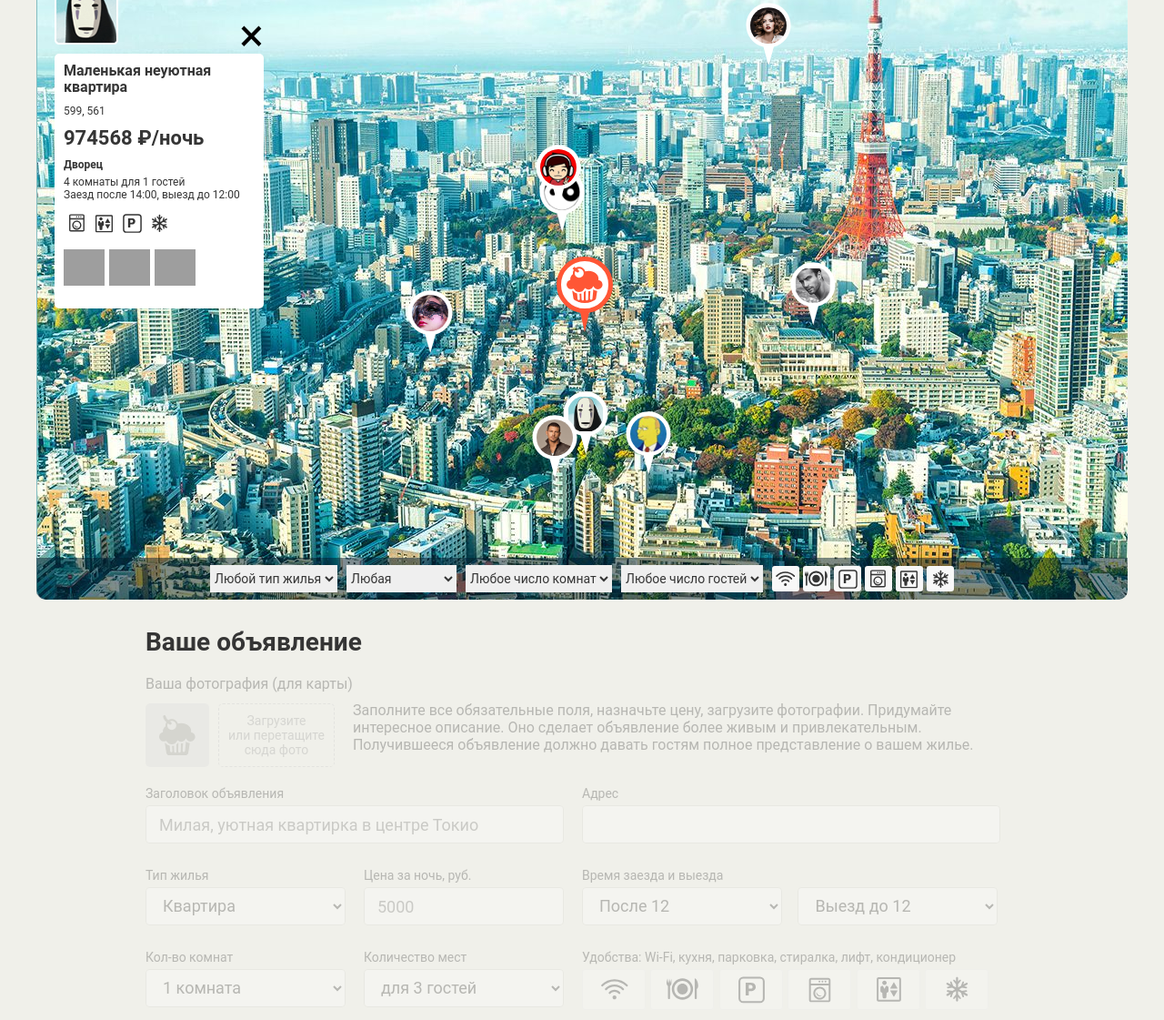
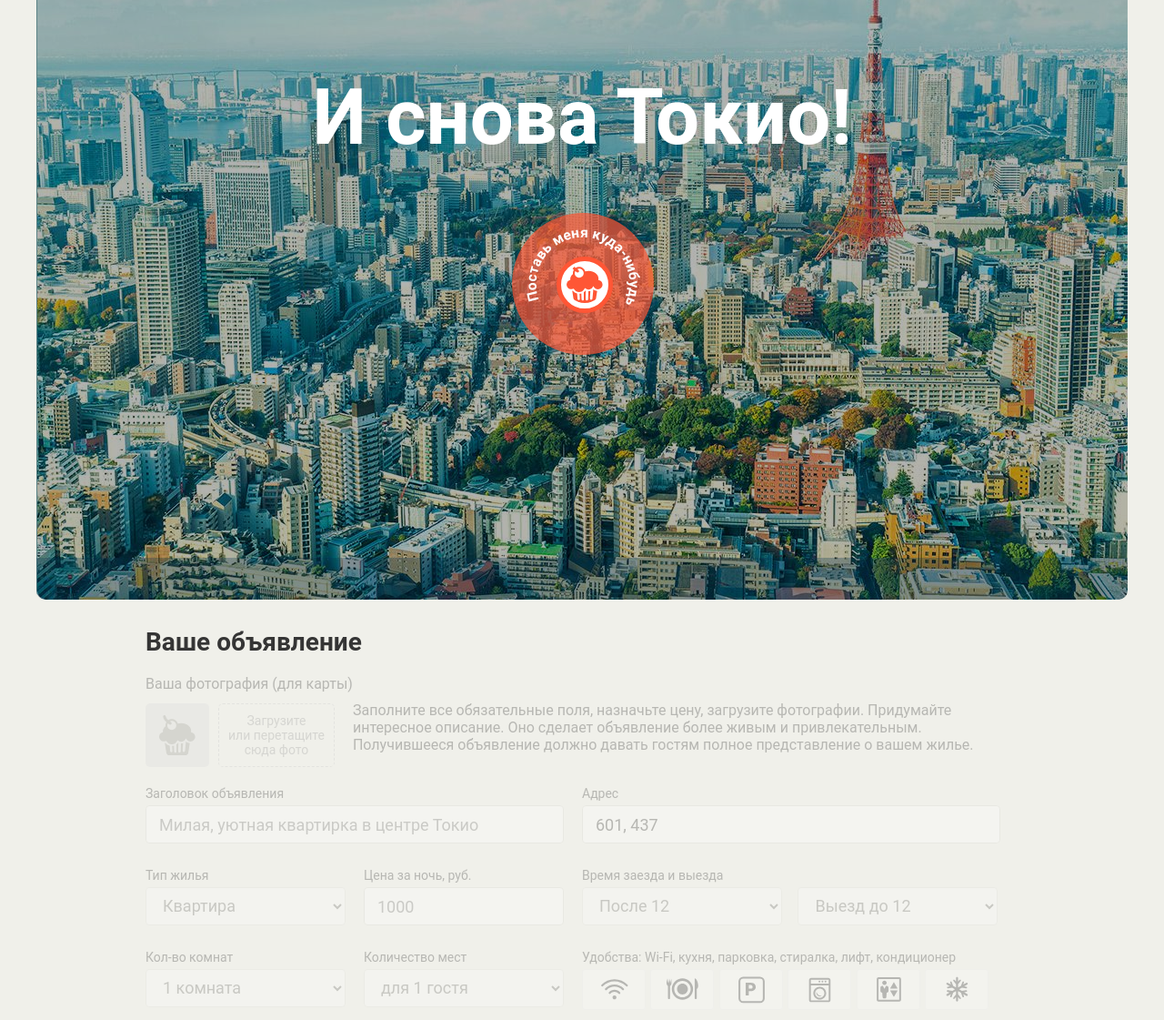
Before and after one commit to iTemes/264609-keksobooking, a website: page index.html in a window 1280 px wide. Shown: the part 91-1212 px from the top of the page at 91% size. Drawn offline with Linux system fonts and the light colour scheme; grey boxes are pictures that could not be loaded; files whose address does not match are found by name.

Commit message:
Реализация активации страницы и просмотра объявлений

```diff
--- a/index.html
+++ b/index.html
@@ -105,14 +105,15 @@
           </div>
         </fieldset>
 
-        <fieldset class="ad-form__element ad-form__element--wide">
-          <label class="ad-form__label" for="title">Заголовок объявления</label>
-          <input id="title" name="title" type="text" placeholder="Милая, уютная квартирка в центре Токио">
-        </fieldset>
+          <fieldset class="ad-form__element ad-form__element--wide">
+              <label class="ad-form__label" for="title">Заголовок объявления</label>
+            <input id="title" name="title" type="text" placeholder="Милая, уютная квартирка в центре Токио"
+                   minlength="30" maxlength="100" required >
+          </fieldset>
 
         <fieldset class="ad-form__element ad-form__element--wide">
           <label class="ad-form__label" for="address">Адрес</label>
-          <input id="address" name="address" type="text">
+          <input id="address" name="address" type="text" disabled>
         </fieldset>
 
         <fieldset class="ad-form__element">
@@ -127,7 +128,7 @@
 
         <fieldset class="ad-form__element">
           <label class="ad-form__label" for="price">Цена за ночь, руб.</label>
-          <input id="price" name="price" type="number" placeholder="5000">
+          <input id="price" name="price" type="number" max="1000000" placeholder="1000" required>
         </fieldset>
 
         <fieldset class="ad-form__element ad-form__element--time">
@@ -157,10 +158,10 @@
         <fieldset class="ad-form__element">
           <label class="ad-form__label" for="capacity">Количество мест</label>
           <select id="capacity" name="capacity">
-            <option value="3" selected>для 3 гостей</option>
-            <option value="2">для 2 гостей</option>
-            <option value="1">для 1 гостя</option>
-            <option value="0">не для гостей</option>
+            <option value="3" disabled="">для 3 гостей</option>
+            <option value="2" disabled>для 2 гостей</option>
+            <option value="1" selected>для 1 гостя</option>
+            <option value="0" disabled>не для гостей</option>
           </select>
         </fieldset>
 
--- a/js/map.js
+++ b/js/map.js
@@ -47,6 +47,15 @@ var PHOTOS = [
 var OBJECTS_COUNT = 8;
 var PIN_WIDTH = 40;
 var PIN_HEIGHT = 40;
+var MAIN_PIN_SIZE = {
+  x: 62,
+  y: 62
+};
+var mainPinStartCoords = {
+  x: '570px',
+  y: '375px'
+};
+var ESC_KEY_CODE = 27;
 // Массив для хранения уже использующихся заголовков.
 var usedTitles = [];
 //
@@ -58,13 +67,10 @@ var mapCard = mapPinTemplate.content.querySelector('.map__card');
 var photosGroup = mapCard.querySelector('.popup__photos');
 var photoElem = photosGroup.querySelector('img');
 photosGroup.removeChild(photoElem);
-var featuresList = mapCard.querySelector('.popup__features');
 
 // Секция для вставки меток.
-var mapPins = document.querySelector('.map__pins');
+var mapPinsGroup = document.querySelector('.map__pins');
 var mapPin = document.querySelector('template').content.querySelector('.map__pin');
-// Группа меток для вставки на страницу.
-var pinsGroup = document.createDocumentFragment();
 
 var getRandom = function (min, max) {
   return Math.floor(Math.random() * (max - min + 1)) + min;
@@ -87,7 +93,7 @@ var compareRandom = function () {
 var compareRandomArr = function (arr) {
   return arr.sort(compareRandom);
 };
-// Функция массива строк случайно длины
+// Функция массива строк случайно длинны
 var randomLengthArr = function (arr) {
   var indexForSlice = getRandom(-arr.length, arr.length - 1);
   var resultArr = arr.slice(0);
@@ -112,7 +118,7 @@ var convertOfferType = function (type) {
   }
   return offerType;
 };
-// СОздание объекта.
+// Создание объекта.
 var createObject = function (avatarCount) {
   var title = nonEqualRandom(TITLE, usedTitles);
   usedTitles.push(title);
@@ -155,8 +161,9 @@ var getObjects = function (count) {
     // console.log(estateObjects[i]);
   }
   return estateObjects;
+
 };
-
+var estateObjects = getObjects(OBJECTS_COUNT);
 
 var configPin = function (estateObject) {
   var newPin = mapPin.cloneNode(true);
@@ -168,13 +175,6 @@ var configPin = function (estateObject) {
   return newPin;
 };
 // Отрисовка метки
-var renderPins = function (pins) {
-  for (var i = 0; i < pins.length; i++) {
-    pinsGroup.appendChild(configPin(pins[i]));
-  }
-  mapPins.appendChild(pinsGroup);
-
-};
 var renderPhotos = function (photosArray) {
 
   var photosFragment = document.createDocumentFragment();
@@ -189,11 +189,39 @@ var renderFeatures = function (features) {
   var featureFragment = document.createDocumentFragment();
 
   for (var i = 0; i < features.length; i++) {
-    var newFeature = featuresList.querySelector('.popup__feature--' + features[i]);
-    featureFragment.appendChild(newFeature);
+    var featureElement = document.createElement('li');
+    featureElement.classList.add('popup__feature');
+    featureElement.classList.add('popup__feature--' + features[i]);
+    featureFragment.appendChild(featureElement);
   }
-
   return featureFragment;
+};
+var renderPins = function (pins) {
+  for (var i = 0; i < pins.length; i++) {
+    var pinElement = configPin(pins[i]);
+    mapPinsGroup.appendChild(pinElement);
+    addPinClickHandler(pinElement, pins[i]);
+  }
+};
+var closeCard = function () {
+  if (map.querySelector('.map__card')) {
+    map.removeChild(map.querySelector('.map__card'));
+  }
+};
+var cardEscPressHandler = function (evt) {
+  if (evt.keyCode === ESC_KEY_CODE) {
+    closeCard();
+  }
+};
+var mapFiltersContainer = map.querySelector('.map__filters-container');
+var addPinClickHandler = function (pinElement, pin) {
+  pinElement.addEventListener('click', function () {
+    closeCard();
+    var cardElem = renderCard(pin);
+    cardElem.querySelector('.popup__close').addEventListener('click', closeCard);
+    map.insertBefore(cardElem, mapFiltersContainer);
+    document.addEventListener('keydown', cardEscPressHandler);
+  });
 };
 
 
@@ -214,10 +242,55 @@ var renderCard = function (estateObject) {
   return cardElement;
 };
 
-var showMap = function () {
-  var estateObjects = getObjects(OBJECTS_COUNT);
+// Элементы для событий
+var infoForm = document.querySelector('.ad-form');
+var fieldsForm = infoForm.querySelectorAll('.ad-form__element');
+var mainPin = document.querySelector('.map__pin--main');
+var addressField = infoForm.querySelector('#address');
+var avatarLoad = infoForm.querySelector('.ad-form-header__input');
+
+var getMainPinPosition = function () {
+  var mainPinPosition = {
+    x: mainPin.offsetLeft + Math.floor(MAIN_PIN_SIZE.x / 2),
+    y: mainPin.offsetTop + MAIN_PIN_SIZE.y
+  };
+  return mainPinPosition;
+};
+
+var getAddress = function (position) {
+  addressField.value = position.x + ', ' + position.y;
+};
+var disableForm = function () {
+
+  for (var i = 0; i < fieldsForm.length; i++) {
+    fieldsForm[i].setAttribute('disabled', true);
+  }
+  avatarLoad.setAttribute('disabled', true);
+};
+var enableForm = function () {
+  for (var i = 0; i < fieldsForm.length; i++) {
+    fieldsForm[i].removeAttribute('disabled');
+  }
+  avatarLoad.removeAttribute('disabled');
+  infoForm.classList.remove('ad-form--disabled');
+};
+var enablePage = function () {
+  map.classList.remove('map--faded');
+  enableForm();
   renderPins(estateObjects);
-  map.insertBefore(renderCard(estateObjects[0]), map.querySelector('.map__filters-container'));
-  map.classList.remove('map--faded');
 };
-showMap();
+
+var mainPinMouseUpHandler = function () {
+  getAddress(getMainPinPosition());
+  enablePage();
+};
+var disablePage = function () {
+  mainPin.style.left = mainPinStartCoords.x;
+  mainPin.style.top = mainPinStartCoords.y;
+  getAddress(getMainPinPosition());
+  disableForm();
+};
+
+disablePage();
+// Включение активного режима карты
+mainPin.addEventListener('mouseup', mainPinMouseUpHandler);
```
